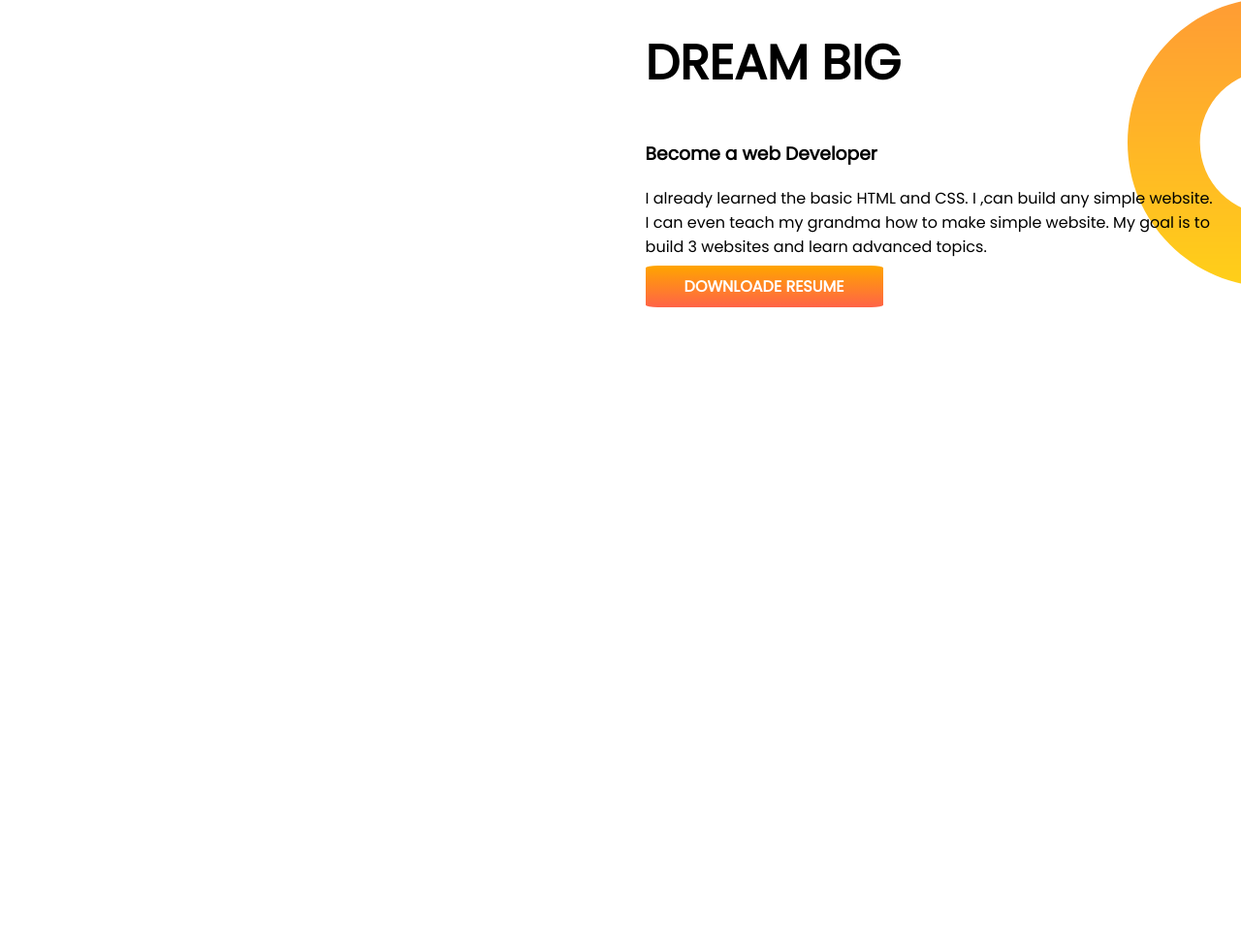
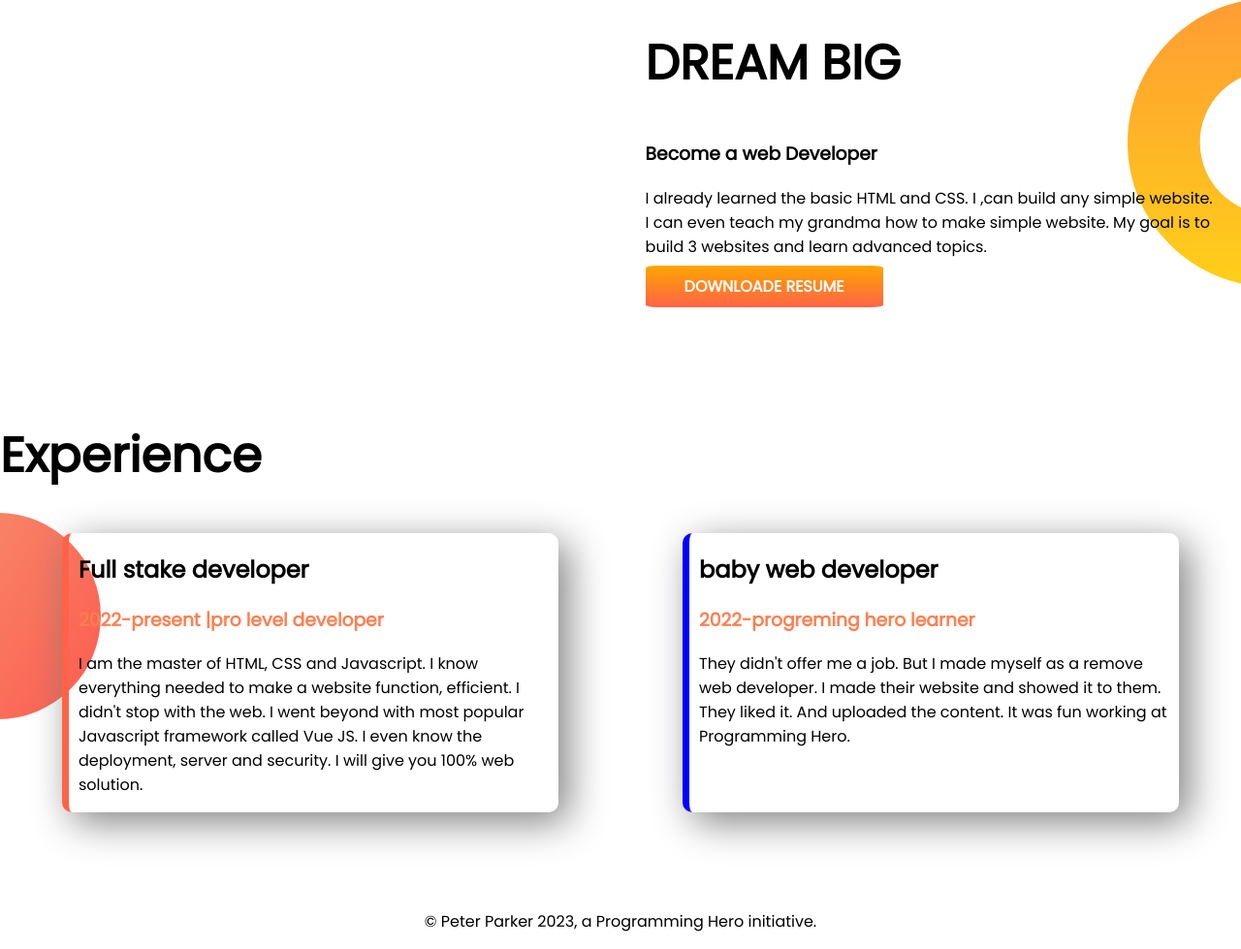
Before and after one commit to Emranhossain123/developerportfolio-2, a plain HTML site: page index.html in a window 1280 px wide. Shown: the part 654-1633 px from the top of the page at 97% size. Before the commit the page ends 1087 px from the top, so only its background shows below. Drawn offline with Linux system fonts and the light colour scheme.

Commit message:
style border and footer

```diff
--- a/index.html
+++ b/index.html
@@ -13,7 +13,7 @@
 </head>
 
 <body>
-    <section class="top-banner">
+    <section class="top-banner flexiable-container">
         <div class="half-width">
             <h1>Welcome To</h1>
             <h1><span class="orange-color">EMRAN</span> World!</h1>
@@ -31,7 +31,7 @@
             <img src="images/Emran-bg.png" alt="">
         </div>
     </section>
-    <section class=" Dream-Big">
+    <section class=" Dream-Big flexiable-container">
         <div class="half-width">
             <img src="images/Emran-bg.png" alt="">
         </div>
@@ -47,6 +47,32 @@
             <a class="link-button" target="_blank" href="">DOWNLOADE RESUME</a>
         </div>
     </section>
+    <section class="experience-area">
+        <h1>Experience</h1>
+        <div class="flexiable-container">
+            <div id="emran" class="experience-item">
+                <h2>Full stake developer</h2>
+                <h3 class="orange-color">2022-present |pro level developer</h3>
+                <p>I am the master of HTML, CSS and Javascript. I know everything needed to make a website function,
+                    efficient. I didn't stop with the web. I went beyond with most popular Javascript framework called
+                    Vue
+                    JS. I even know the deployment, server and security. I will give you 100% web solution.</p>
+
+            </div>
+            <div id="hossain" class="experience-item">
+                <h2>baby web developer</h2>
+                <h3 class="orange-color">2022-progreming hero learner</h3>
+                <p>They didn't offer me a job. But I made myself as a remove web developer. I made their website and
+                    showed
+                    it to them. They liked it. And uploaded the content. It was fun working at Programming Hero.</p>
+            </div>
+        </div>
+
+
+    </section>
 </body>
+<footer class="ran">
+    <p>© Peter Parker 2023, a Programming Hero initiative.</p>
+</footer>
 
 </html>
--- a/style.css
+++ b/style.css
@@ -7,11 +7,15 @@ h1 {
     font-size: 50px;
 }
 
+h2 {
+    font-size: 40ox;
+}
+
 .orange-color {
     color: coral;
 }
 
-section {
+.flexiable-container {
     display: flex;
     margin-bottom: 100px;
 }
@@ -46,3 +50,31 @@ section {
     background-repeat: no-repeat;
     background-position: right;
 }
+
+.experience-area {
+    background-image: url(images/exp-bg.png);
+    background-repeat: no-repeat;
+    background-position: left;
+}
+
+.experience-item {
+    width: 40%;
+    margin-left: 5%;
+    margin-right: 5%;
+    padding-left: 10px;
+    padding-right: 10px;
+    border-radius: 10px;
+    box-shadow: 10px 10px 40px gray;
+}
+
+#emran {
+    border-left: 7px solid tomato;
+}
+
+#hossain {
+    border-left: 7px solid blue;
+}
+
+.ran {
+    text-align: center;
+}
```
